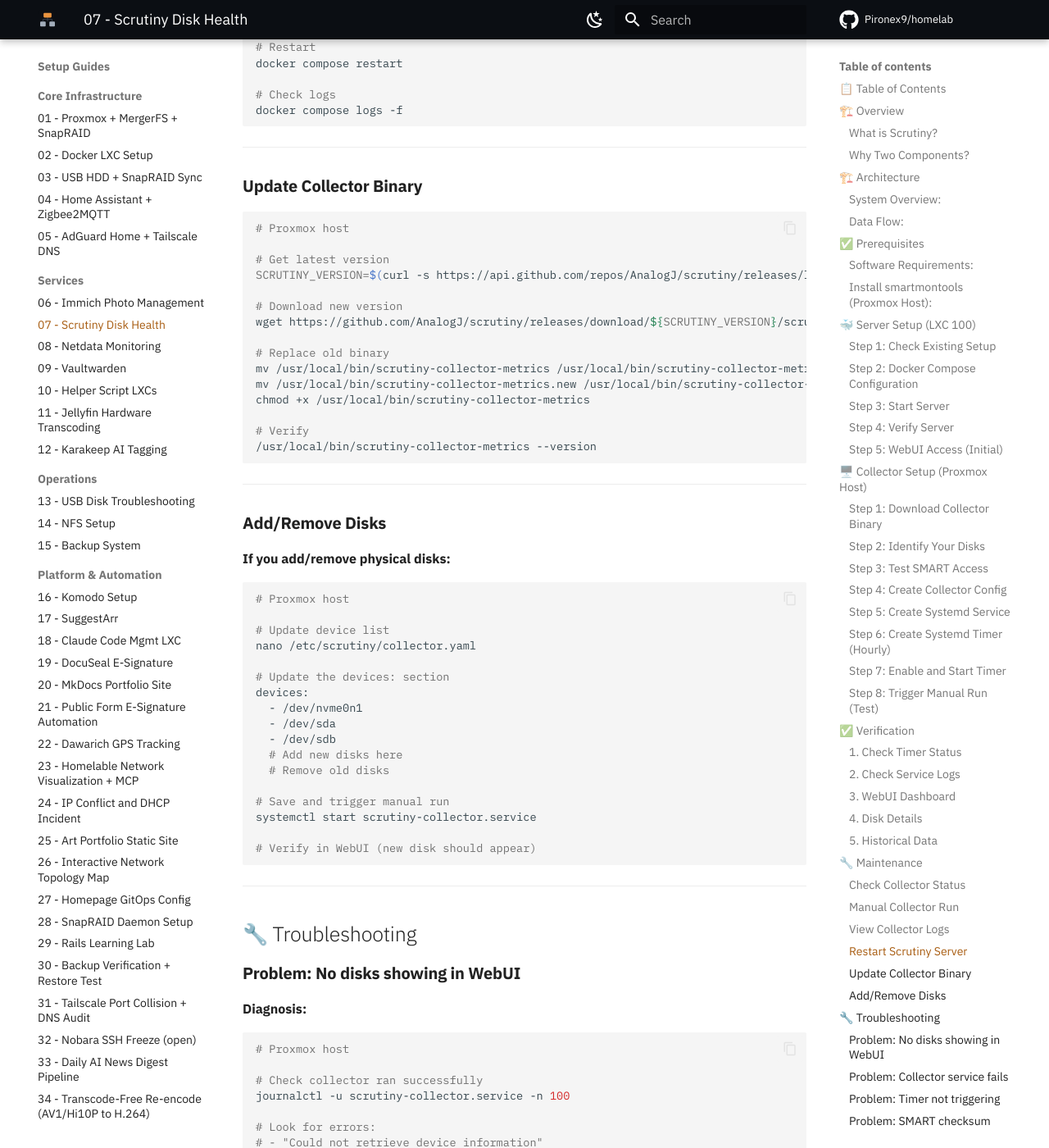
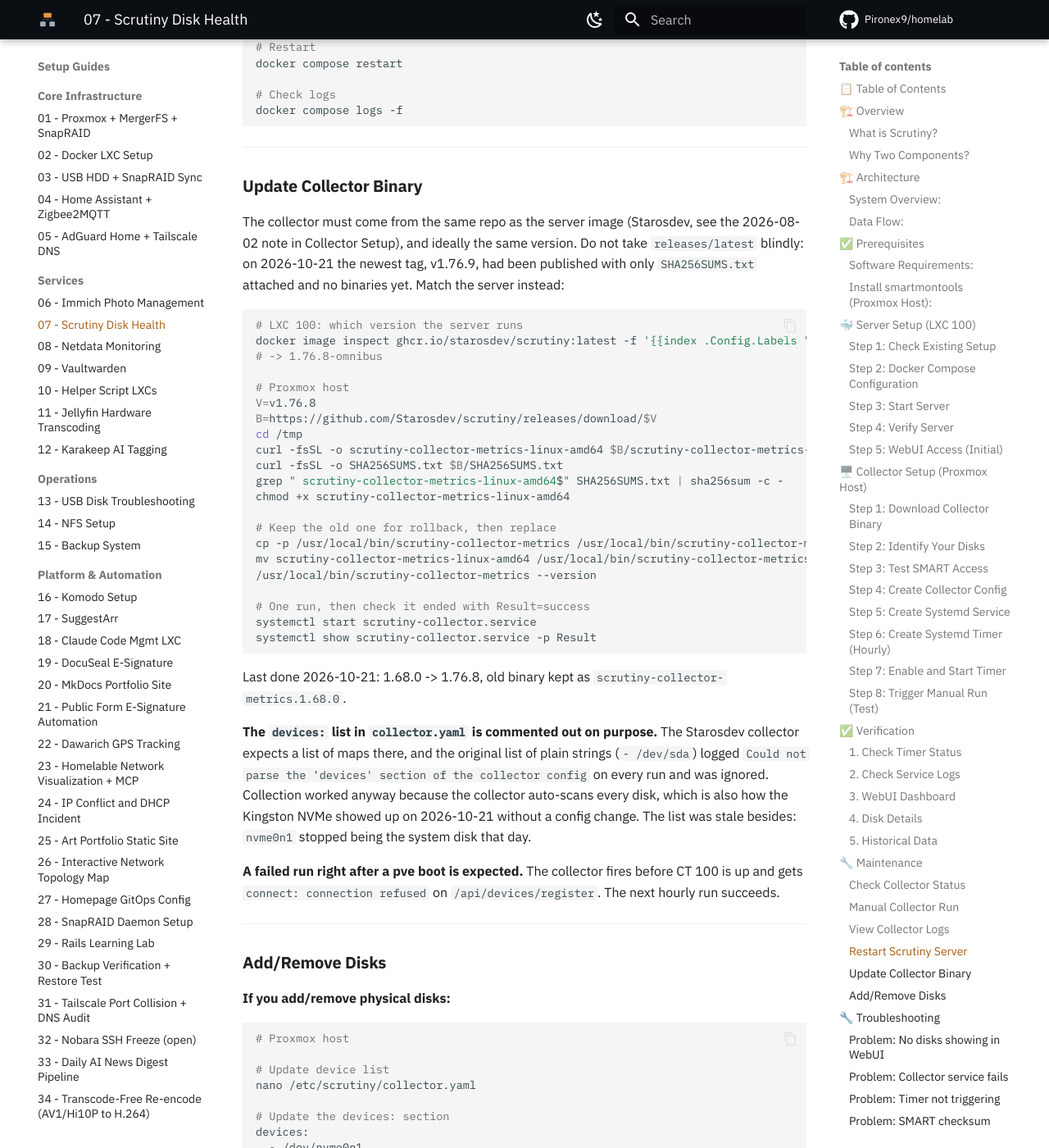
Before and after one commit to Pironex9/homelab, an MkDocs documentation site: the page built from docs/proxmox/07_Scrutiny_Disk_Health_Monitoring_Setup_Guide.md, in a window 1280 px wide and 1400 px high, scrolled down 14486 px. Shown: the whole window at 82% size. Built offline with MkDocs 1.6.1 and Material for MkDocs 9.7.7, drawn with Linux system fonts in a browser that asks for light colours; comment, search, counter and statistics services are not loaded.

Commit message:
docs(scrutiny): collector update recipe from the fork, 1.68.0 -> 1.76.8
The update section still downloaded from AnalogJ, which crashes against
the Starosdev server. It now pins the server's version and checks the
release SHA256SUMS, because the newest tag (v1.76.9) was published with
no binaries attached yet.

Also records why the devices: list in collector.yaml is commented out:
the fork expects maps, so the string list was ignored with an error on
every run while auto-scan did the real work.

````diff
--- a/docs/proxmox/07_Scrutiny_Disk_Health_Monitoring_Setup_Guide.md
+++ b/docs/proxmox/07_Scrutiny_Disk_Health_Monitoring_Setup_Guide.md
@@ -718,23 +718,37 @@
 
 ### **Update Collector Binary**
 
+The collector must come from the same repo as the server image (Starosdev, see the 2026-08-02 note in Collector Setup), and ideally the same version. Do not take `releases/latest` blindly: on 2026-10-21 the newest tag, v1.76.9, had been published with only `SHA256SUMS.txt` attached and no binaries yet. Match the server instead:
+
 ```bash
+# LXC 100: which version the server runs
+docker image inspect ghcr.io/starosdev/scrutiny:latest -f '{{index .Config.Labels "org.opencontainers.image.version"}}'
+# -> 1.76.8-omnibus
+
 # Proxmox host
+V=v1.76.8
+B=https://github.com/Starosdev/scrutiny/releases/download/$V
+cd /tmp
+curl -fsSL -o scrutiny-collector-metrics-linux-amd64 $B/scrutiny-collector-metrics-linux-amd64
+curl -fsSL -o SHA256SUMS.txt $B/SHA256SUMS.txt
+grep " scrutiny-collector-metrics-linux-amd64$" SHA256SUMS.txt | sha256sum -c -
+chmod +x scrutiny-collector-metrics-linux-amd64
 
-# Get latest version
-SCRUTINY_VERSION=$(curl -s https://api.github.com/repos/AnalogJ/scrutiny/releases/latest | grep "tag_name" | cut -d '"' -f 4)
+# Keep the old one for rollback, then replace
+cp -p /usr/local/bin/scrutiny-collector-metrics /usr/local/bin/scrutiny-collector-metrics.<old-version>
+mv scrutiny-collector-metrics-linux-amd64 /usr/local/bin/scrutiny-collector-metrics
+/usr/local/bin/scrutiny-collector-metrics --version
 
-# Download new version
-wget https://github.com/AnalogJ/scrutiny/releases/download/${SCRUTINY_VERSION}/scrutiny-collector-metrics-linux-amd64 -O /usr/local/bin/scrutiny-collector-metrics.new
+# One run, then check it ended with Result=success
+systemctl start scrutiny-collector.service
+systemctl show scrutiny-collector.service -p Result
+```
 
-# Replace old binary
-mv /usr/local/bin/scrutiny-collector-metrics /usr/local/bin/scrutiny-collector-metrics.old
-mv /usr/local/bin/scrutiny-collector-metrics.new /usr/local/bin/scrutiny-collector-metrics
-chmod +x /usr/local/bin/scrutiny-collector-metrics
+Last done 2026-10-21: 1.68.0 -> 1.76.8, old binary kept as `scrutiny-collector-metrics.1.68.0`.
 
-# Verify
-/usr/local/bin/scrutiny-collector-metrics --version
-```
+**The `devices:` list in `collector.yaml` is commented out on purpose.** The Starosdev collector expects a list of maps there, and the original list of plain strings (`- /dev/sda`) logged `Could not parse the 'devices' section of the collector config` on every run and was ignored. Collection worked anyway because the collector auto-scans every disk, which is also how the Kingston NVMe showed up on 2026-10-21 without a config change. The list was stale besides: `nvme0n1` stopped being the system disk that day.
+
+**A failed run right after a pve boot is expected.** The collector fires before CT 100 is up and gets `connect: connection refused` on `/api/devices/register`. The next hourly run succeeds.
 
 ---
 
````
